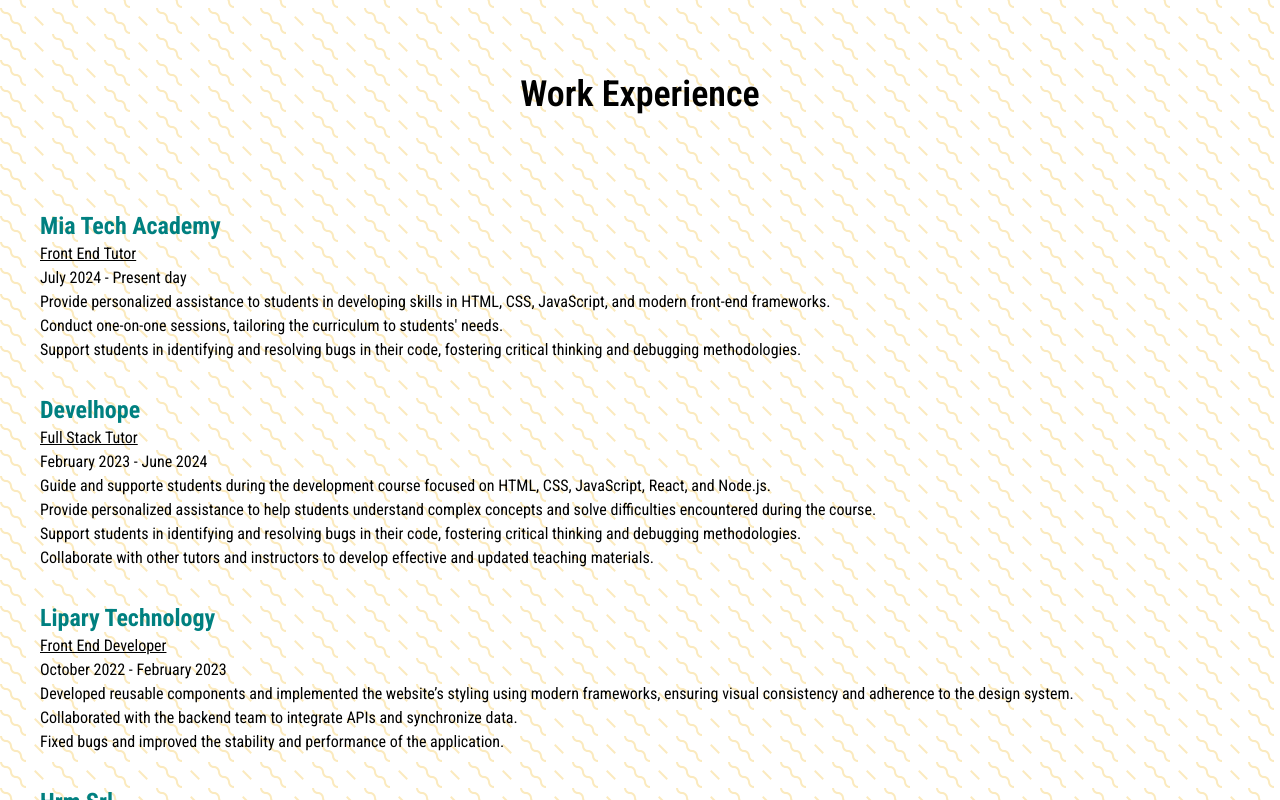
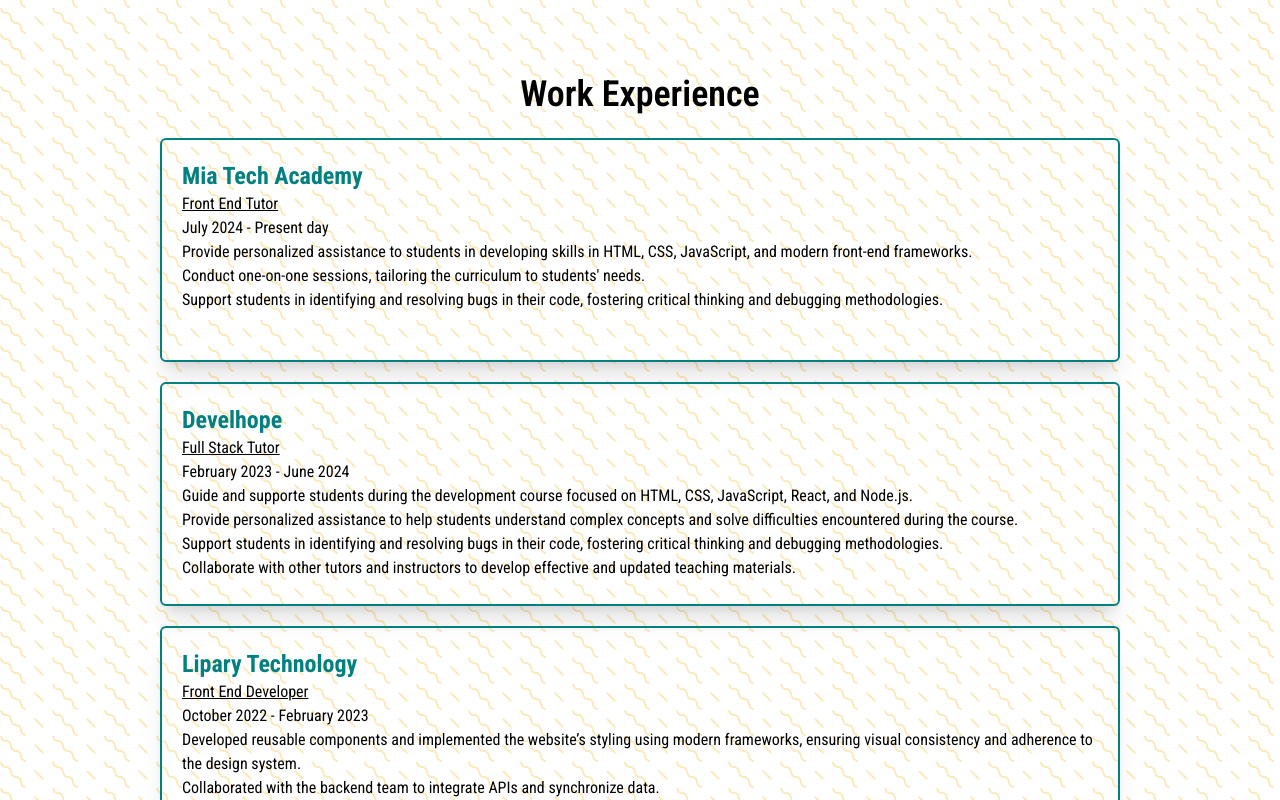
Before and after one commit to ManfrediMauroMarrone/portfolio, a React (Vite) app: page / in a window 1280 px wide. Shown: the part 2020-2820 px from the top of the page. Built offline with nearby package versions, Linux system fonts and the light colour scheme.

Commit message:
modificato sezione experience

```diff
--- a/src/components/Experience.jsx
+++ b/src/components/Experience.jsx
@@ -59,9 +59,8 @@
         <div className="flex justify-center py-6">
           <Title text={"Work Experience"} />
         </div>
-        <div className="flex p-10 items-center">
-          <div className="h-full flex items-center justify-center">
-            <ul className="whitespace-pre-line">
+        <div>
+          <ul className="whitespace-pre-line flex justify-center items-center gap-5 flex-col">
             {experience.map((item) => {
               return (
                 <ListItem
@@ -75,7 +74,6 @@
             })}
           </ul>
         </div>
-        </div>
       </Container>
     </section>
   );
--- a/src/components/ListItem.jsx
+++ b/src/components/ListItem.jsx
@@ -1,17 +1,30 @@
 import React from "react";
 
-function ListItem({company, title, date, content}) {
+function ListItem({ company, title, date, content }) {
   return (
-    <li>
-      <h3 className="text-2xl font-bold pt-8 text-primary">{company}</h3>
+    <>
+      <li className="w-3/4 text-sm lg:text-base lg:h-56 flex flex-col justify-start border-2 border-primary rounded-md p-5 transform shadow-xl transition duration-300 hover:scale-105">
+        <h3 className="text-2xl font-bold text-primary">{company}</h3>
         <p className="underline">{title}</p>
         <p>{date}</p>
         <ul>
           {content.map((e, index) => {
-            return <li key={index}>{e}</li>
+            return <li key={index}>{e}</li>;
           })}
         </ul>
       </li>
+
+      {/* <li className="w-3/4 flex flex-col justify-start bg-primary text-whiteText rounded-md p-5">
+        <h3 className="text-2xl font-bold text-amber-300">{company}</h3>
+        <p className="underline">{title}</p>
+        <p>{date}</p>
+        <ul>
+          {content.map((e, index) => {
+            return <li key={index}>{e}</li>;
+          })}
+        </ul>
+      </li> */}
+    </>
   );
 }
 
--- a/tailwind.config.js
+++ b/tailwind.config.js
@@ -8,6 +8,7 @@
     extend: {
       colors: {
         primary: '#008080',
+        secondary: '#FCEEC9',
         whiteText: '#FFFFFF'
       },
       fontFamily: {
@@ -18,7 +19,10 @@
       },
       margin: {
         negativeTop: -2
-      }
+      },
+      width: {
+        itemListWidth: '50rem',
+      },
     },
   },
   plugins: [],
```
Lines whose indentation alone changed are shown as unchanged.
